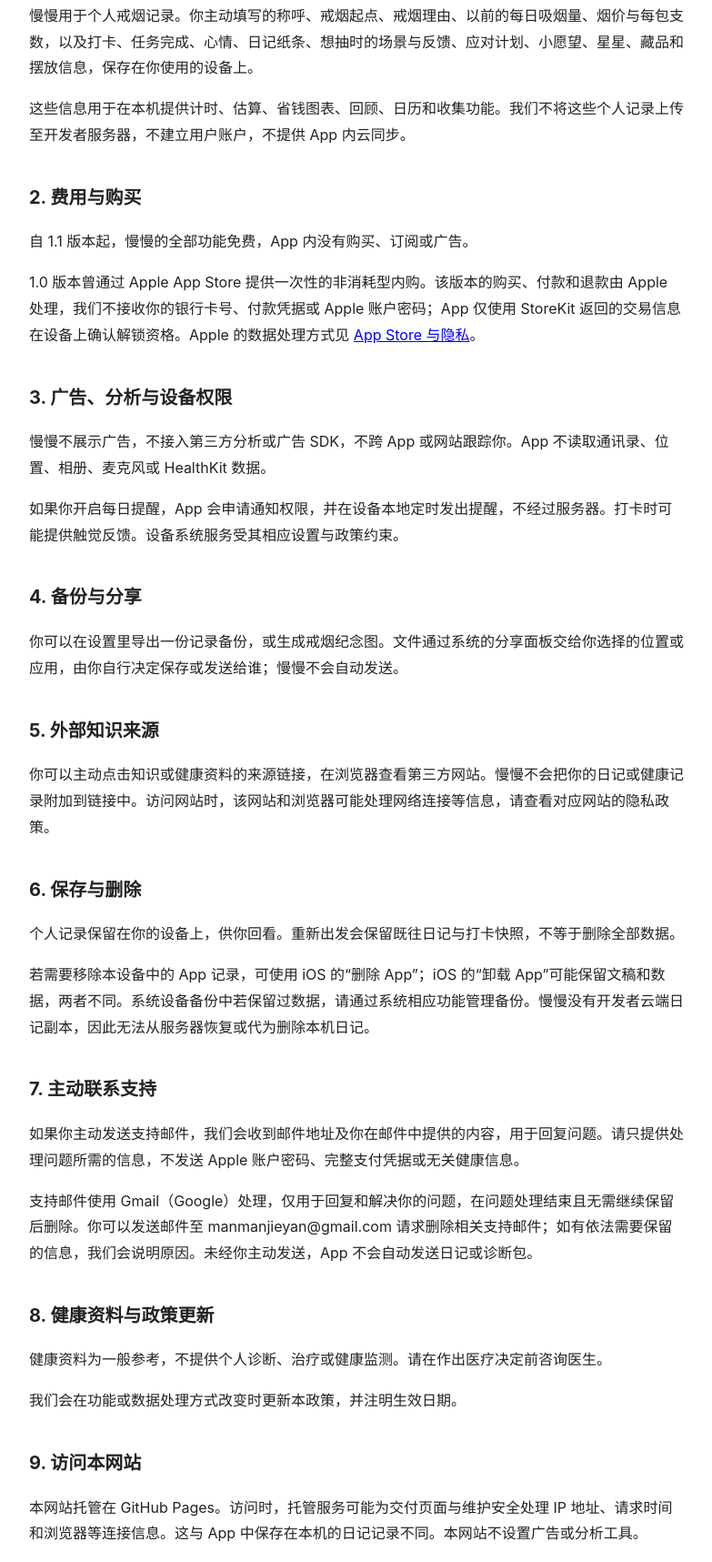
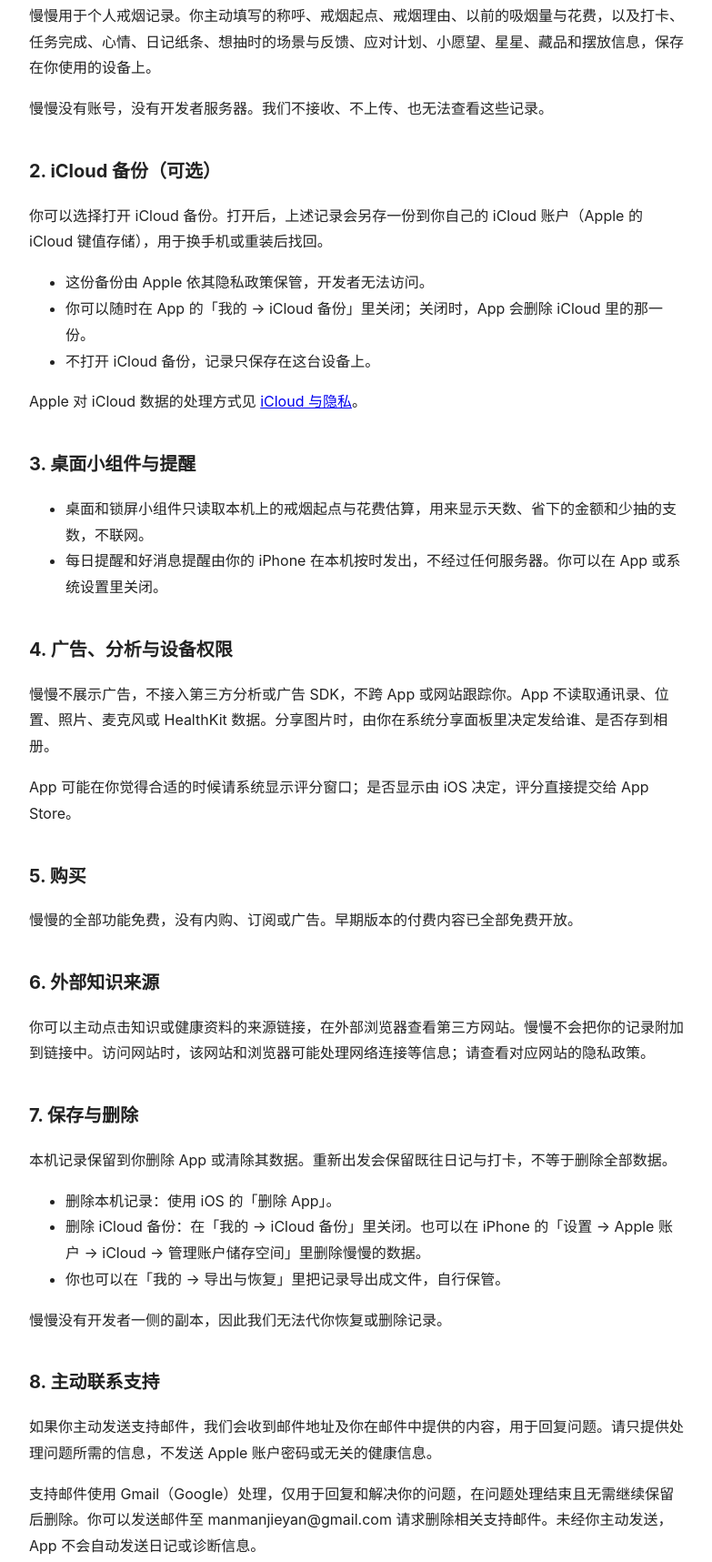
Before and after one commit to Reddynb666/manman-support, a plain HTML site: page privacy.html in a window 1280 px wide. Shown: the part 368-2085 px from the top of the page at 91% size, without its empty margins (248-1031 px from the left). Drawn offline with Linux system fonts and the light colour scheme.

Commit message:
隐私政策与支持页按 1.1 (7) 更新：可选的 iCloud 备份、桌面小组件与本机提醒
Co-Authored-By: Claude Fable 5.2 <noreply@anthropic.com>

```diff
--- a/privacy.html
+++ b/privacy.html
@@ -36,49 +36,81 @@
 <body>
 
   <h1>慢慢隐私政策</h1>
-  <p class="subtitle">
-    生效日期：2026年11月15日<br>
+  <p class="subtitle">生效日期：2026年11月25日<br>
     应用名称：慢慢·戒烟日记<br>
     运营者／个人信息处理者：Zengrui<br>
-    联系邮箱：manmanjieyan@gmail.com
-  </p>
+    联系邮箱：manmanjieyan@gmail.com</p>
 
-  <h2>1. 本机记录</h2>
-  <p>慢慢用于个人戒烟记录。你主动填写的称呼、戒烟起点、戒烟理由、以前的每日吸烟量、烟价与每包支数，以及打卡、任务完成、心情、日记纸条、想抽时的场景与反馈、应对计划、小愿望、星星、藏品和摆放信息，保存在你使用的设备上。</p>
-  <p>这些信息用于在本机提供计时、估算、省钱图表、回顾、日历和收集功能。我们不将这些个人记录上传至开发者服务器，不建立用户账户，不提供 App 内云同步。</p>
+  <h2>1. 记录保存在哪里</h2>
 
-  <h2>2. 费用与购买</h2>
-  <p>自 1.1 版本起，慢慢的全部功能免费，App 内没有购买、订阅或广告。</p>
-  <p>1.0 版本曾通过 Apple App Store 提供一次性的非消耗型内购。该版本的购买、付款和退款由 Apple 处理，我们不接收你的银行卡号、付款凭据或 Apple 账户密码；App 仅使用 StoreKit 返回的交易信息在设备上确认解锁资格。Apple 的数据处理方式见 <a href="https://www.apple.com/legal/privacy/data/en/app-store/">App Store 与隐私</a>。</p>
+  <p>慢慢用于个人戒烟记录。你主动填写的称呼、戒烟起点、戒烟理由、以前的吸烟量与花费，以及打卡、任务完成、心情、日记纸条、想抽时的场景与反馈、应对计划、小愿望、星星、藏品和摆放信息，保存在你使用的设备上。</p>
 
-  <h2>3. 广告、分析与设备权限</h2>
-  <p>慢慢不展示广告，不接入第三方分析或广告 SDK，不跨 App 或网站跟踪你。App 不读取通讯录、位置、相册、麦克风或 HealthKit 数据。</p>
-  <p>如果你开启每日提醒，App 会申请通知权限，并在设备本地定时发出提醒，不经过服务器。打卡时可能提供触觉反馈。设备系统服务受其相应设置与政策约束。</p>
+  <p>慢慢没有账号，没有开发者服务器。我们不接收、不上传、也无法查看这些记录。</p>
 
-  <h2>4. 备份与分享</h2>
-  <p>你可以在设置里导出一份记录备份，或生成戒烟纪念图。文件通过系统的分享面板交给你选择的位置或应用，由你自行决定保存或发送给谁；慢慢不会自动发送。</p>
+  <h2>2. iCloud 备份（可选）</h2>
 
-  <h2>5. 外部知识来源</h2>
-  <p>你可以主动点击知识或健康资料的来源链接，在浏览器查看第三方网站。慢慢不会把你的日记或健康记录附加到链接中。访问网站时，该网站和浏览器可能处理网络连接等信息，请查看对应网站的隐私政策。</p>
+  <p>你可以选择打开 iCloud 备份。打开后，上述记录会另存一份到你自己的 iCloud 账户（Apple 的 iCloud 键值存储），用于换手机或重装后找回。</p>
 
-  <h2>6. 保存与删除</h2>
-  <p>个人记录保留在你的设备上，供你回看。重新出发会保留既往日记与打卡快照，不等于删除全部数据。</p>
-  <p>若需要移除本设备中的 App 记录，可使用 iOS 的“删除 App”；iOS 的“卸载 App”可能保留文稿和数据，两者不同。系统设备备份中若保留过数据，请通过系统相应功能管理备份。慢慢没有开发者云端日记副本，因此无法从服务器恢复或代为删除本机日记。</p>
+  <ul>
+    <li>这份备份由 Apple 依其隐私政策保管，开发者无法访问。</li>
+    <li>你可以随时在 App 的「我的 → iCloud 备份」里关闭；关闭时，App 会删除 iCloud 里的那一份。</li>
+    <li>不打开 iCloud 备份，记录只保存在这台设备上。</li>
+  </ul>
 
-  <h2>7. 主动联系支持</h2>
-  <p>如果你主动发送支持邮件，我们会收到邮件地址及你在邮件中提供的内容，用于回复问题。请只提供处理问题所需的信息，不发送 Apple 账户密码、完整支付凭据或无关健康信息。</p>
-  <p>支持邮件使用 Gmail（Google）处理，仅用于回复和解决你的问题，在问题处理结束且无需继续保留后删除。你可以发送邮件至 manmanjieyan@gmail.com 请求删除相关支持邮件；如有依法需要保留的信息，我们会说明原因。未经你主动发送，App 不会自动发送日记或诊断包。</p>
+  <p>Apple 对 iCloud 数据的处理方式见 <a href="https://www.apple.com/legal/privacy/data/zh-cn/icloud/">iCloud 与隐私</a>。</p>
 
-  <h2>8. 健康资料与政策更新</h2>
+  <h2>3. 桌面小组件与提醒</h2>
+
+  <ul>
+    <li>桌面和锁屏小组件只读取本机上的戒烟起点与花费估算，用来显示天数、省下的金额和少抽的支数，不联网。</li>
+    <li>每日提醒和好消息提醒由你的 iPhone 在本机按时发出，不经过任何服务器。你可以在 App 或系统设置里关闭。</li>
+  </ul>
+
+  <h2>4. 广告、分析与设备权限</h2>
+
+  <p>慢慢不展示广告，不接入第三方分析或广告 SDK，不跨 App 或网站跟踪你。App 不读取通讯录、位置、照片、麦克风或 HealthKit 数据。分享图片时，由你在系统分享面板里决定发给谁、是否存到相册。</p>
+
+  <p>App 可能在你觉得合适的时候请系统显示评分窗口；是否显示由 iOS 决定，评分直接提交给 App Store。</p>
+
+  <h2>5. 购买</h2>
+
+  <p>慢慢的全部功能免费，没有内购、订阅或广告。早期版本的付费内容已全部免费开放。</p>
+
+  <h2>6. 外部知识来源</h2>
+
+  <p>你可以主动点击知识或健康资料的来源链接，在外部浏览器查看第三方网站。慢慢不会把你的记录附加到链接中。访问网站时，该网站和浏览器可能处理网络连接等信息；请查看对应网站的隐私政策。</p>
+
+  <h2>7. 保存与删除</h2>
+
+  <p>本机记录保留到你删除 App 或清除其数据。重新出发会保留既往日记与打卡，不等于删除全部数据。</p>
+
+  <ul>
+    <li>删除本机记录：使用 iOS 的「删除 App」。</li>
+    <li>删除 iCloud 备份：在「我的 → iCloud 备份」里关闭。也可以在 iPhone 的「设置 → Apple 账户 → iCloud → 管理账户储存空间」里删除慢慢的数据。</li>
+    <li>你也可以在「我的 → 导出与恢复」里把记录导出成文件，自行保管。</li>
+  </ul>
+
+  <p>慢慢没有开发者一侧的副本，因此我们无法代你恢复或删除记录。</p>
+
+  <h2>8. 主动联系支持</h2>
+
+  <p>如果你主动发送支持邮件，我们会收到邮件地址及你在邮件中提供的内容，用于回复问题。请只提供处理问题所需的信息，不发送 Apple 账户密码或无关的健康信息。</p>
+
+  <p>支持邮件使用 Gmail（Google）处理，仅用于回复和解决你的问题，在问题处理结束且无需继续保留后删除。你可以发送邮件至 manmanjieyan@gmail.com 请求删除相关支持邮件。未经你主动发送，App 不会自动发送日记或诊断信息。</p>
+
+  <h2>9. 健康资料与政策更新</h2>
+
   <p>健康资料为一般参考，不提供个人诊断、治疗或健康监测。请在作出医疗决定前咨询医生。</p>
+
   <p>我们会在功能或数据处理方式改变时更新本政策，并注明生效日期。</p>
 
-  <h2>9. 访问本网站</h2>
-  <p>本网站托管在 GitHub Pages。访问时，托管服务可能为交付页面与维护安全处理 IP 地址、请求时间和浏览器等连接信息。这与 App 中保存在本机的日记记录不同。本网站不设置广告或分析工具。</p>
+  <h2>10. 访问本网站</h2>
 
-  <footer>
-    <a href="./">技术支持</a> · © 2026 慢慢
-  </footer>
+  <p>本网站由托管服务提供商（GitHub Pages）提供网络访问服务。访问时，托管服务可能为交付页面与维护安全处理 IP 地址、请求时间和浏览器等连接信息。这与 App 中的记录无关。本网站不设置广告或分析工具。</p>
+
+  <p>隐私政策：<a href="https://reddynb666.github.io/manman-support/privacy.html">https://reddynb666.github.io/manman-support/privacy.html</a></p>
+
+  <p>支持网页：<a href="https://reddynb666.github.io/manman-support/">https://reddynb666.github.io/manman-support/</a></p>
 
 </body>
 </html>
```
Also changed, not shown: index.html (+3 -2 lines).
